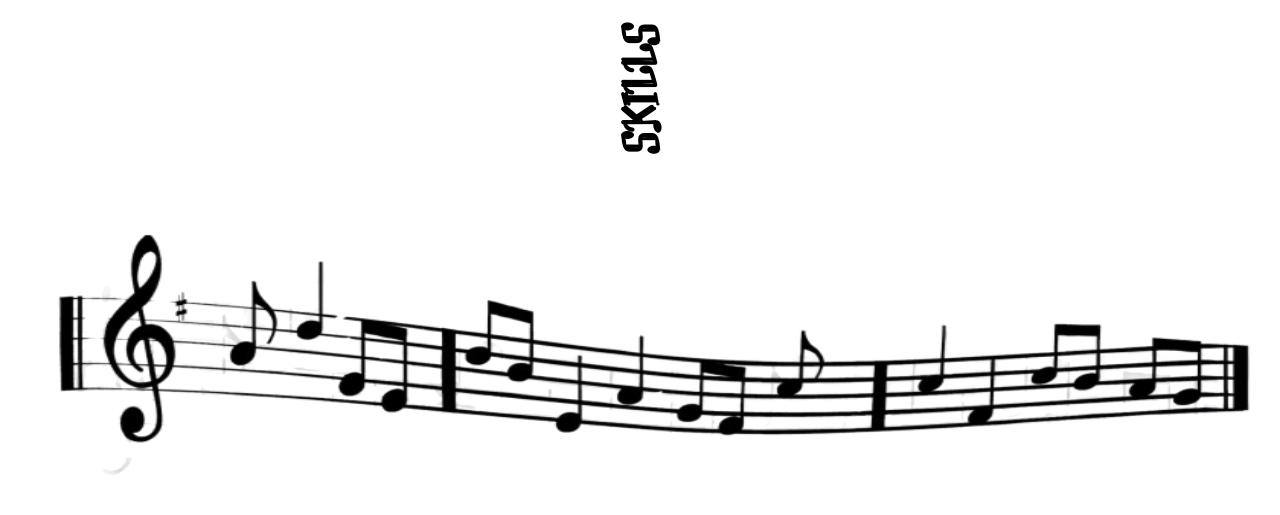
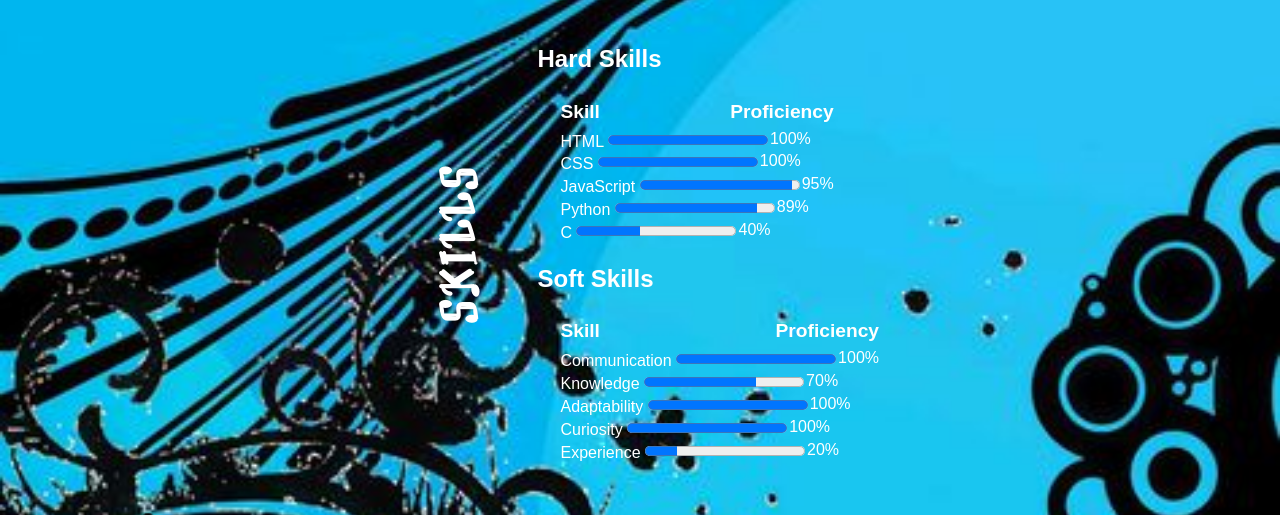
Before and after one commit to arymus/landing-page, a plain HTML site: page landing/index.html in a window 1280 px wide. Shown: the part 1221-1736 px from the top of the page. Before the commit the page ends 1712 px from the top, so only its background shows below. Drawn offline with Linux system fonts and the light colour scheme; files whose address does not match are found by name.

Commit message:
Finished skills section

```diff
--- a/landing/index.html
+++ b/landing/index.html
@@ -43,7 +43,64 @@
         <section id="skills">
             <h1>Skills</h1>
             <!-- HTML/CSS, JS, Python-->
-            <p></p>
+            <div class="skills-tables">
+                <h2>Hard Skills</h2>
+                <table>
+                    <tr class="table-headers">
+                        <th>Skill</th>
+                        <th>Proficiency</th>
+                    </tr>
+                    <tr>
+                        <td>HTML <progress max="100" value="100"></progress></td>
+                        <td>100%</td>
+                    </tr>
+                    <tr>
+                        <td>CSS <progress max="100" value="100"></progress></td>
+                        <td>100%</td>
+                    </tr>
+                    <tr>
+                        <td>JavaScript <progress max="100" value="95"></progress></td>
+                        <td>95%</td>
+                    </tr>
+                    <tr>
+                        <td>Python <progress max="100" value="89"></progress></td>
+                        <td>89%</td>
+                    </tr>
+                    <tr>
+                        <td>C <progress max="100" value="40"></progress></td>
+                        <td>40%</td>
+
+                    </tr>
+                </table>
+
+                <h2>Soft Skills</h2>
+                <table>
+                    <tr class="table-headers">
+                        <th>Skill</th>
+                        <th>Proficiency</th>
+                    </tr>
+                    <tr>
+                        <td>Communication <progress max="100" value="100"></progress></td>
+                        <td>100%</td>
+                    </tr>
+                    <tr>
+                        <td>Knowledge <progress max="100" value="70"></progress></td>
+                        <td>70%</td>
+                    </tr>
+                    <tr>
+                        <td>Adaptability <progress max="100" value="100"></progress></td>
+                        <td>100%</td>
+                    </tr>
+                    <tr>
+                        <td>Curiosity <progress max="100" value="100"></progress></td>
+                        <td>100%</td>
+                    </tr>
+                    <tr>
+                        <td>Experience <progress max="100" value="20"></progress></td>
+                        <td>20%</td>
+                    </tr>
+                </table>
+            </div>
         </section>
         <img src="../assets/staff.png" alt="A staff consisting of musical notes" class="staff" />
         <section id="projects"></section>
--- a/landing/styles.css
+++ b/landing/styles.css
@@ -20,6 +20,9 @@ body {
 
     overflow-x: hidden;
     overflow-y: scroll;
+
+    background: url("../assets/background.jpg") no-repeat;
+    background-size: cover;
 }
 
 header {
@@ -73,17 +76,21 @@ nav > a:hover { text-decoration: underline; }
     text-transform: uppercase;
     text-wrap: nowrap;
     transform: rotate(-90deg);
+    letter-spacing: 5px;
+    color: #FFFFFF;
 }
 
 .my-text > p {
     text-align: center;
     font-family: "cause";
     font-size: 1.5rem;
+    color: #FFFFFF;
 }
 
 h2 {
     font-size: 1.5rem;
     font-family: Arial, Helvetica, sans-serif;
+    color: #FFFFFF;
 }
 
 .my-photos {
@@ -101,16 +108,46 @@ h2 {
     width: 200px;
     margin: 0 30px;
 
-    border: 20px solid #e36c6c;
+    border: 20px solid #FFFFFF;
     border-radius: 6px;
 }
 
 #skills {
     display: flex;
-    flex-direction: column;
+    flex-direction: row;
     justify-content: center;
     align-items: center;
 }
 
+.skill-tables {
+    display: flex;
+    justify-content: center;
+    align-items: center;
+}
+
+table { margin: 0 20px; }
+
+.table-headers {
+    display: flex;
+    flex-direction: row;
+    justify-content: space-between;
+    align-items: center;
+    margin: 5px 0;
+}
+
+th { font-size: 1.2rem; }
+
+tr {
+    display: flex;
+    flex-direction: row;
+}
+
+td, th {
+    color: #FFFFFF;
+    font-family: Arial, Helvetica, sans-serif;
+}
+
+progress[value] { padding: 10px; }
+
 img:nth-child(1) { transform: rotate(-20deg); }
 img:nth-child(3) { transform: rotate(20deg); }
```
Also changed, not shown: assets/background.jpg (added).
